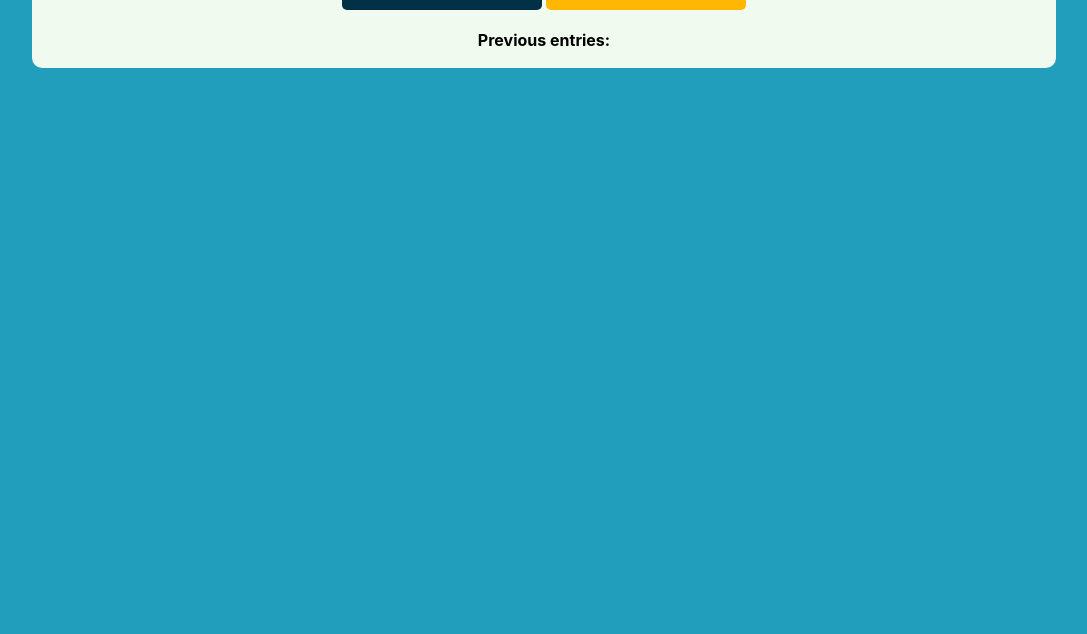
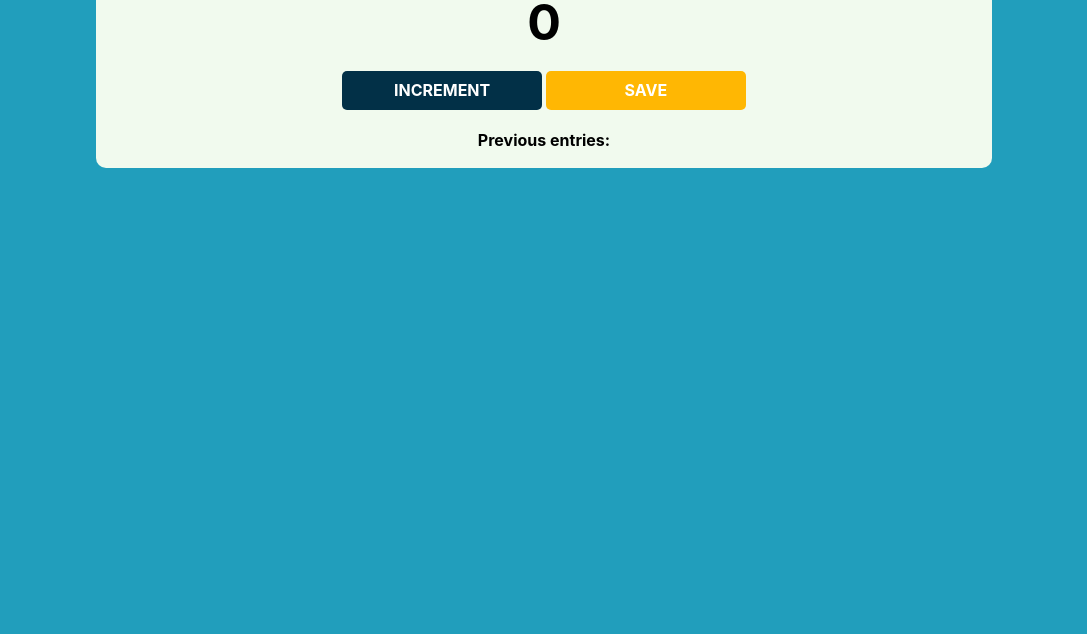
Before and after one commit to vrmcardoso/simple-counter, a plain HTML site: page index.html in a window 1280 px wide. Shown: the part 166-800 px from the top of the page, without its empty margins (96-1183 px from the left). Drawn offline with nearby package versions, Linux system fonts and the light colour scheme.

Commit message:
added margin to the top

```diff
--- a/index.css
+++ b/index.css
@@ -37,10 +37,11 @@ button {
 }
 
 .container {
-    max-width: 80%;
+    max-width: 70%;
     margin: auto;
     background-color: #f1faee;
     border-radius: 10px;
     padding-top: 3px;
     padding-bottom: 3px;
+    margin-top: 100px;
 }
```
